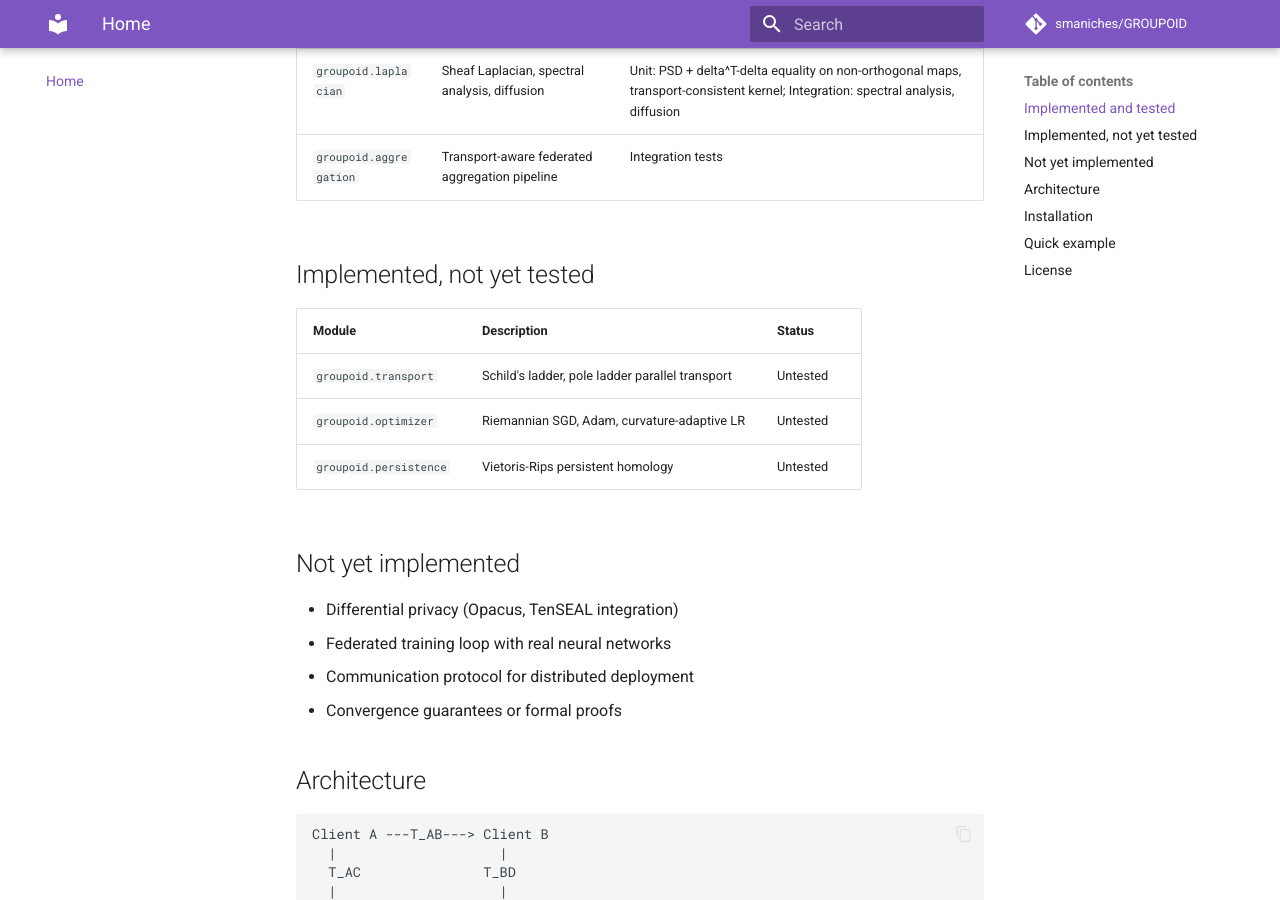
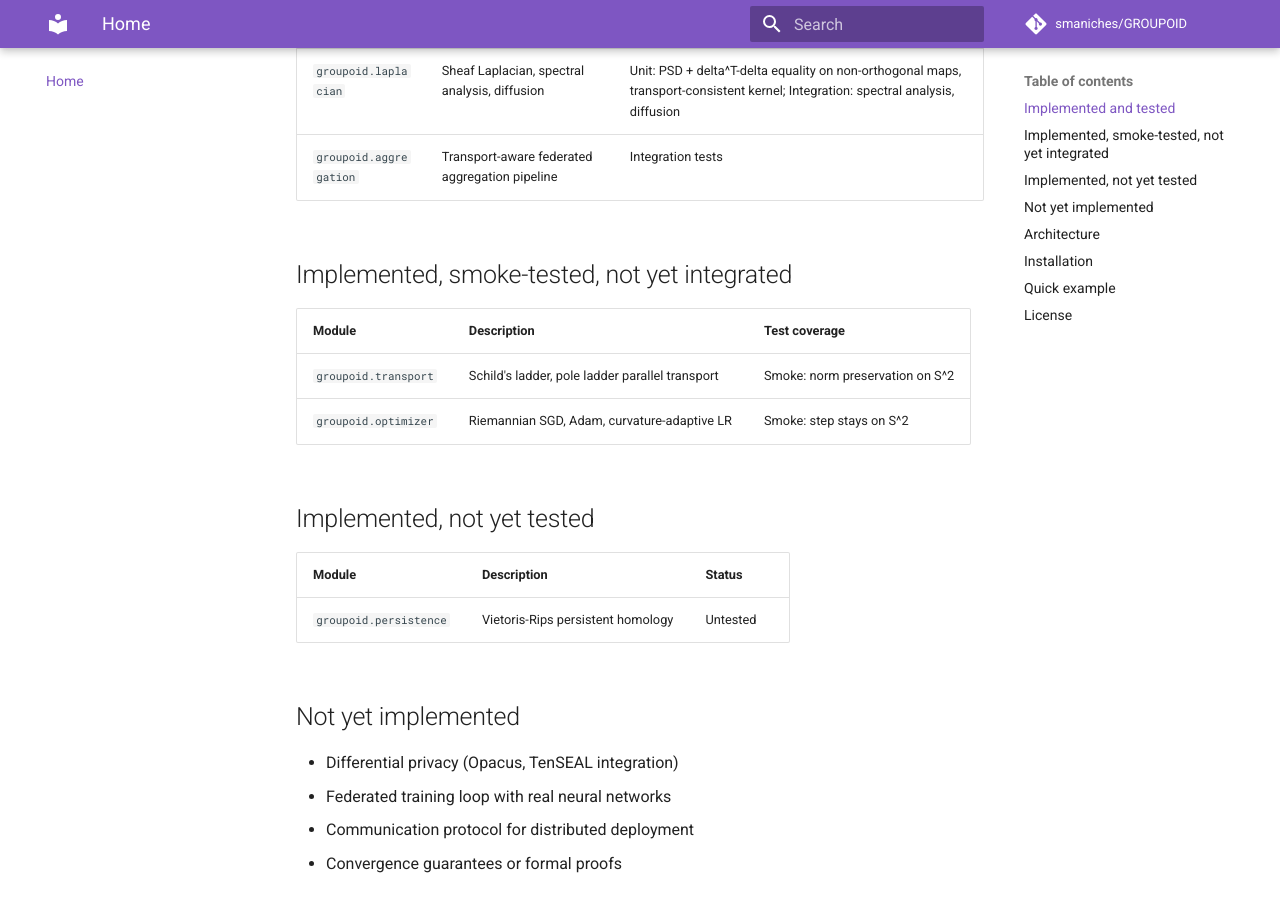
Before and after one commit to smaniches/GROUPOID, an MkDocs documentation site: the page built from docs/index.md, in a window 1280 px wide and 900 px high, scrolled down 817 px. Built offline with MkDocs 1.6.1 and Material for MkDocs 9.7.7, drawn with Linux system fonts in a browser that asks for light colours; comment, search, counter and statistics services are not loaded.

Commit message:
docs: sync transport/optimizer smoke-coverage to README and live docs site
README.md and docs/index.md (the rendered mkdocs site) still listed
transport and optimizer under "Implemented, not yet tested" / "Untested",
contradicting the corrected STATUS.md and LIMITATIONS.md. Same two-sided
under-claim, now public-facing. Moved both into a "smoke-tested, not yet
integrated" section with the actual evidence (norm-preserving transport;
optimizer steps stay on the manifold). Persistence remains under "not yet
tested" — it has no test coverage.

Co-Authored-By: Claude Opus 4.8 <noreply@anthropic.com>

```diff
--- a/docs/index.md
+++ b/docs/index.md
@@ -25,12 +25,17 @@ irreconcilable model divergence before it degrades performance.
 | `groupoid.laplacian` | Sheaf Laplacian, spectral analysis, diffusion | Unit: PSD + delta^T-delta equality on non-orthogonal maps, transport-consistent kernel; Integration: spectral analysis, diffusion |
 | `groupoid.aggregation` | Transport-aware federated aggregation pipeline | Integration tests |
 
+## Implemented, smoke-tested, not yet integrated
+
+| Module | Description | Test coverage |
+|---|---|---|
+| `groupoid.transport` | Schild's ladder, pole ladder parallel transport | Smoke: norm preservation on S^2 |
+| `groupoid.optimizer` | Riemannian SGD, Adam, curvature-adaptive LR | Smoke: step stays on S^2 |
+
 ## Implemented, not yet tested
 
 | Module | Description | Status |
 |---|---|---|
-| `groupoid.transport` | Schild's ladder, pole ladder parallel transport | Untested |
-| `groupoid.optimizer` | Riemannian SGD, Adam, curvature-adaptive LR | Untested |
 | `groupoid.persistence` | Vietoris-Rips persistent homology | Untested |
 
 ## Not yet implemented
```
Also changed, not shown: README.md (+12 -5 lines).
